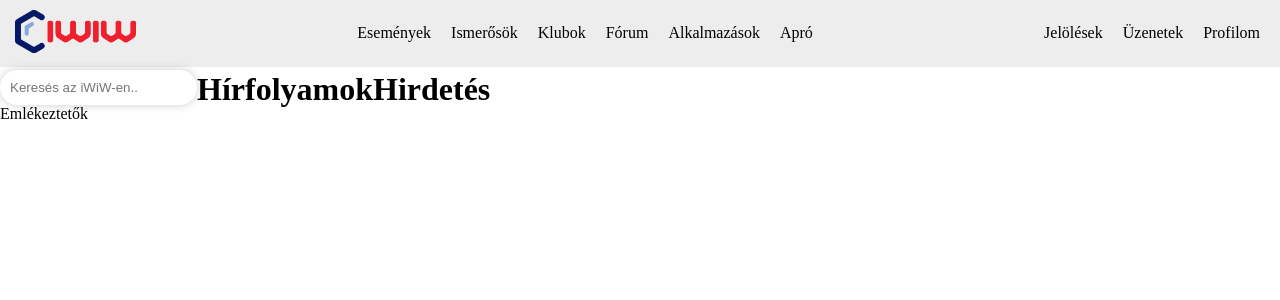
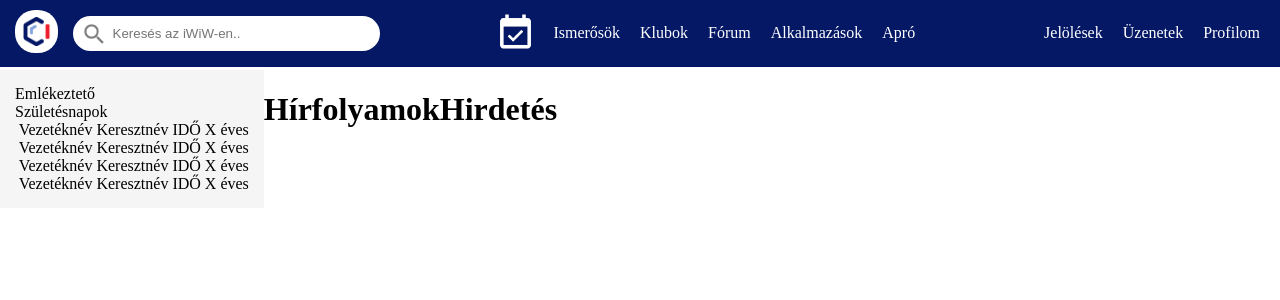
Before and after one commit to bmartin042503/iwiw-webterv, a PHP site: page /pages/home.html in a window 1280 px wide. Shown: the top 300 px of the page. Run offline with PHP 8.4, Linux system fonts and the light colour scheme.

Commit message:
home.html módosítás: header + searchbar stb.

```diff
--- a/css/home.css
+++ b/css/home.css
@@ -11,7 +11,7 @@ body {
 }
 
 header {
-    background-color: #ededed;
+    background-color: #051865;
     display: flex;
     flex-wrap: wrap;
     align-items: center;
@@ -19,11 +19,15 @@ header {
     top: 0;
     width: 100%;
     padding: 10px;
+    color: white;
 }
 
 .logo img {
     max-height: 42.5px;
     margin-left: 5px;
+    background-color: white;
+    padding: 7px;
+    border-radius: 20px;
     width: auto;
 }
 
@@ -41,27 +45,54 @@ nav {
 ul {
     display: flex;
     list-style: none;
+    align-items: center;
     margin: 0;
     padding: 0;
 }
 
 li {
     margin: 0 10px;
+    padding: 0;
 }
 
 main {
     position: fixed;
-    top: 50px;
+    top: 70px;
     left: 0;
     display: flex;
     flex-direction: row;
 }
 
-#sbar {
-    margin-top: 20px;
-    padding: 10px;
+.search-container {
+    position: relative;
+    padding-left: 15px;
+}
+
+.search-container input {
+    padding: 10px 10px 10px 40px;
+    border-radius: 20px;
     border: none;
-    border-radius: 20px;
-    outline: none;
-    box-shadow: 0px 0px 10px rgba(0, 0, 0, 0.2);
 }
+
+.search-container img {
+    position: absolute;
+    top: 8px;
+    left: 26.5px;
+    width: 20px;
+    height: 20px;
+    cursor: pointer;
+}
+
+
+.side-notifications {
+    padding: 15px;
+    background-color: #F5F5F5;
+}
+
+.icon {
+    height: 35px;
+}
+
+.icon:hover {
+    cursor: pointer;
+}
--- a/index.html
+++ b/index.html
@@ -10,7 +10,7 @@
     <body>
         <div class="main">
             <div class="logo">
-                <img src="img/iwiw-logo.png"/>
+                <img src="img/iwiw-logo.png" alt="iWiW logó"/>
             </div>
             <div class="login">
                 <form method="POST">
--- a/pages/home.html
+++ b/pages/home.html
@@ -10,11 +10,16 @@
     <body>
         <header>
             <div class="logo">
-                <a href=""><img src="../img/iwiw-logo.png"/></a>
+                <a href="../pages/home.html"><img src="../img/iwiw-logo-512x512.png"/></a>
+            </div>
+            <div class="search-container">
+                <input type="text" name="searchbar" size="30" placeholder="Keresés az iWiW-en.."/>
+                <img src="../img/icons/search-icon.png"/>
+            </form>
             </div>
             <nav>
                 <ul>
-                    <li>Események</li>
+                    <li><img class="icon menu" src="../img/icons/event-icon.png"></li>
                     <li>Ismerősök</li>
                     <li>Klubok</li>
                     <li>Fórum</li>
@@ -32,12 +37,35 @@
         </header>
         <main>
             <div class="side-notifications">
-                <form method="GET">
-                    <input type="text" id="sbar" name="searchbar" placeholder="Keresés az iWiW-en.."/>
-                </form>
                 <div class="container reminders">
-                    <span>Emlékeztetők</span>
-
+                    <span>Emlékeztető</span>
+                    <div class="box birthday">
+                        <span>Születésnapok</span>
+                        <div class="brday-item 1">
+                            <img>
+                            <span id="brday-name">Vezetéknév Keresztnév</span>
+                            <span id="brday-date">IDŐ</span>
+                            <span id="brday-value">X éves</span>
+                        </div>
+                        <div class="brday-item 2">
+                            <img>
+                            <span id="brday-name">Vezetéknév Keresztnév</span>
+                            <span id="brday-date">IDŐ</span>
+                            <span id="brday-value">X éves</span>
+                        </div>
+                        <div class="brday-item 3">
+                            <img>
+                            <span id="brday-name">Vezetéknév Keresztnév</span>
+                            <span id="brday-date">IDŐ</span>
+                            <span id="brday-value">X éves</span>
+                        </div>
+                        <div class="brday-item 4">
+                            <img>
+                            <span id="brday-name">Vezetéknév Keresztnév</span>
+                            <span id="brday-date">IDŐ</span>
+                            <span id="brday-value">X éves</span>
+                        </div>
+                    </div>
                 </div>
             </div>
             <div class="posts">
```
Also changed, not shown: img/icons/event-icon.png (added), img/icons/search-icon.png (added).
